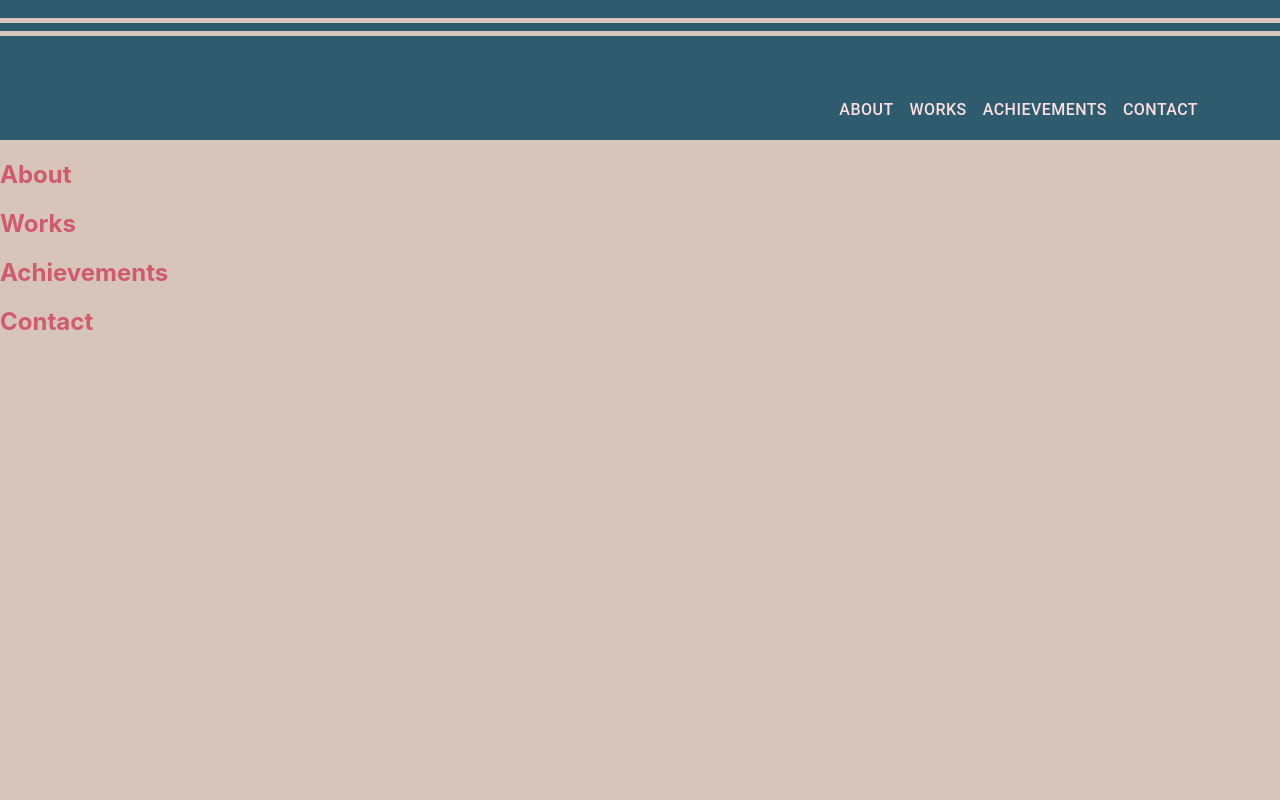
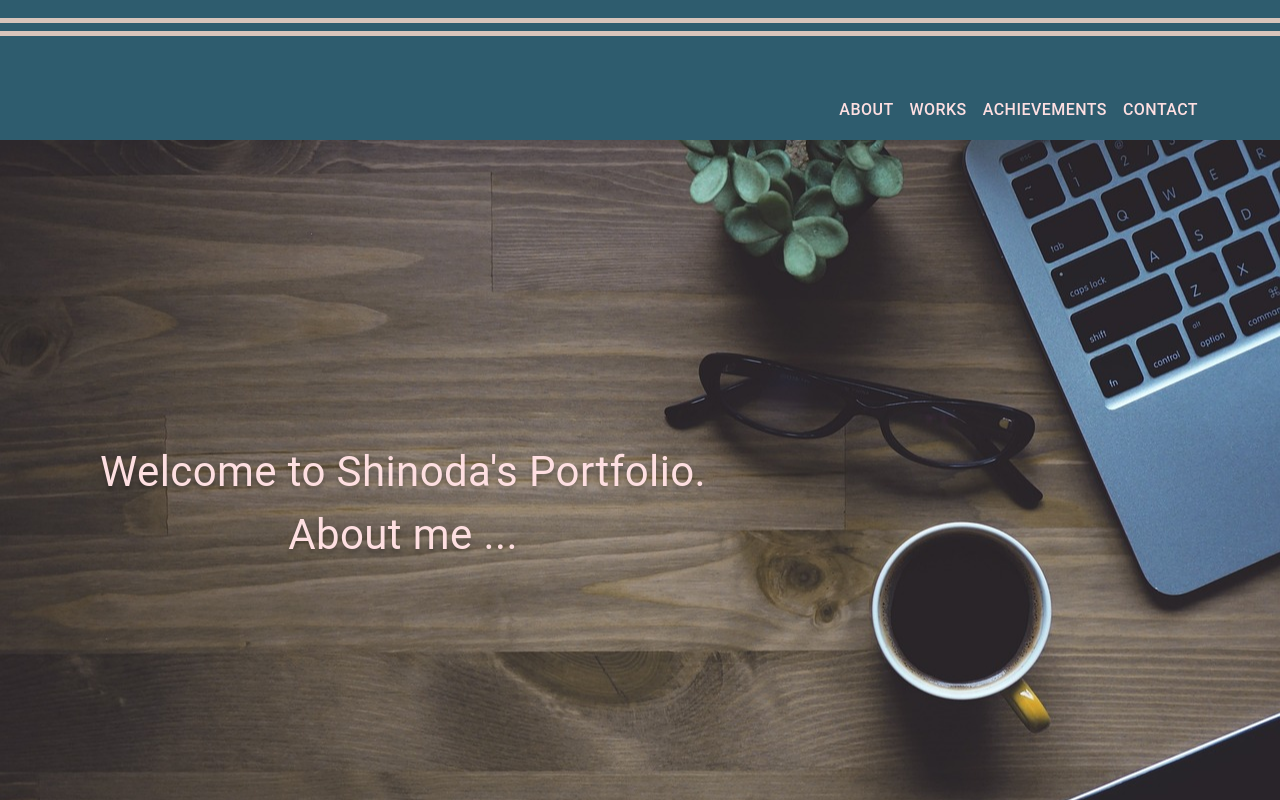
Before and after one commit to hirokishinoda/hirokishinoda.github.io, a React (Create React App) app in the folder portfolio/: page / in a window 1280 px wide. Shown: the top 800 px of the page. Built offline with nearby package versions, Linux system fonts and the light colour scheme.

Commit message:
Top画面の作成

```diff
--- /dev/null
+++ b/portfolio/src/features/Top/components/BackGroundImage.tsx
@@ -0,0 +1,19 @@
+/** @jsxImportSource @emotion/react */
+import { css } from "@emotion/react";
+import TopBackground from "assets/img/TopBackground.jpg"
+
+const backgroundImageCSS = css`
+    height: 100vh;
+    top: 0;
+    left: 0;
+    background-repeat  : no-repeat;
+    background-size    : cover;
+    background-position: center center;
+    background-image   : url(${TopBackground});
+`;
+
+const BackGroundImage = () => {
+    return <div css={backgroundImageCSS}/>;
+};
+
+export default BackGroundImage;
--- /dev/null
+++ b/portfolio/src/features/Top/components/Text.tsx
@@ -0,0 +1,24 @@
+/** @jsxImportSource @emotion/react */
+import {css} from "@emotion/react";
+import { Typography} from "@mui/material";
+import { FontSizeConstants } from "types/font";
+
+const textCSS = css`
+    position    : absolute;
+    top         : calc(100vh / 2 - 100px);
+    left        : 100px;
+    font-size   : ${FontSizeConstants.HUGE}px;
+    text-align  : center;
+    text-shadow: rgba(0,0,0,0.25) 0px 4px 4px;
+`;
+
+const WelcomeText = () => {
+    return (
+        <Typography css={textCSS}>
+            Welcome to Shinoda's Portfolio. <br/>
+            About me ...
+        </Typography>
+    )
+};
+
+export default WelcomeText;
--- /dev/null
+++ b/portfolio/src/features/Top/components/Top.tsx
@@ -0,0 +1,16 @@
+/** @jsxImportSource @emotion/react */
+import { css } from "@emotion/react";
+import BackGroundImage from "./BackGroundImage";
+import WelcomeText from "./Text";
+import Triangle from "./Triangle";
+
+const Top = () => {
+    return (
+        <div css={css`position:relative;`}>
+            <BackGroundImage/>
+            <WelcomeText/>
+        </div>
+    );
+}
+
+export default Top;
--- a/portfolio/src/index.tsx
+++ b/portfolio/src/index.tsx
@@ -13,6 +13,7 @@ import GlobalCSS from 'components/GlobalCSS';
 import { ThemeProvider } from '@emotion/react';
 import { createTheme } from '@mui/material';
 import { ColorConstants } from 'types/color';
+import Top from 'features/Top/components/Top';
 
 const root = ReactDOM.createRoot(
   document.getElementById('root') as HTMLElement
@@ -40,6 +41,7 @@ root.render(
     <GlobalCSS/>
     <ThemeProvider theme={theme}>
       <Header/>
+      <Top/>
       <About/>
       <Works/>
       <Achievements/>
```
